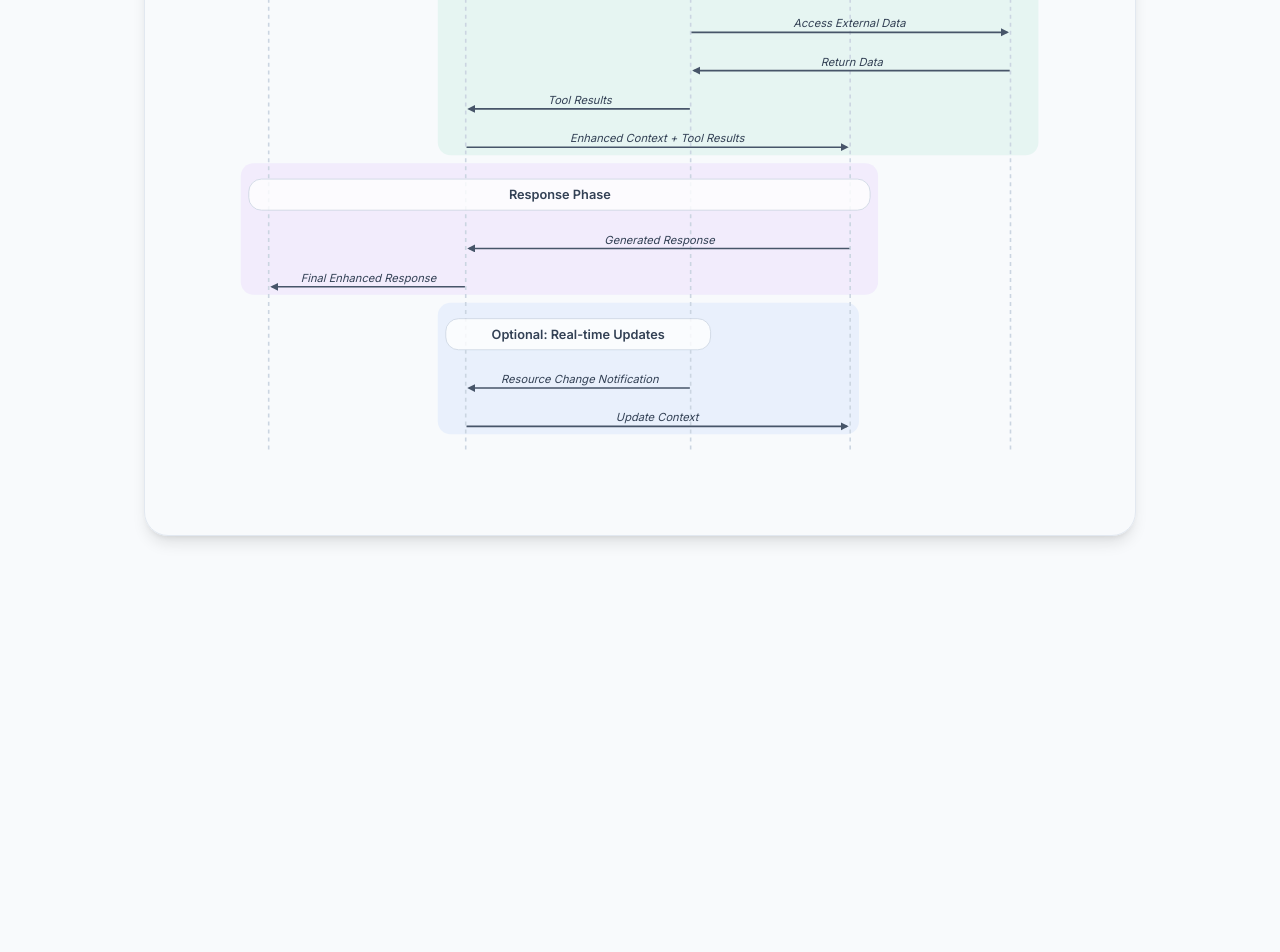
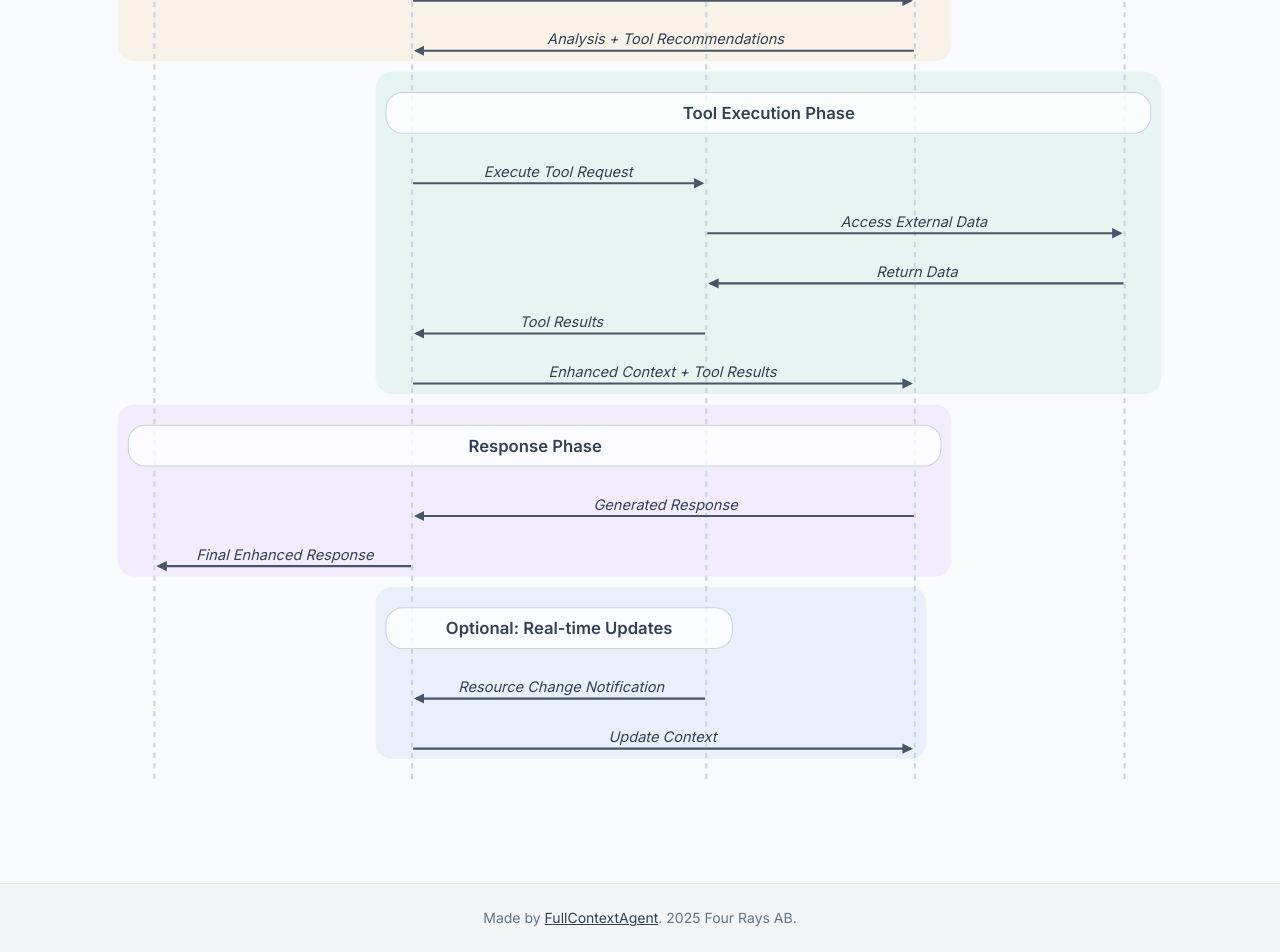
Before and after one commit to kaishin/mcp-diagram, a plain HTML site: page index.html in a window 1280 px wide. Shown: the part 986-1938 px from the top of the page. Before the commit the page ends 1586 px from the top, so only its background shows below. Drawn offline with nearby package versions, Linux system fonts and the light colour scheme.

Commit message:
Enhance layout and add footer to index.html; add permissions settings

```diff
--- a/index.html
+++ b/index.html
@@ -14,12 +14,11 @@
   <body class="min-h-screen bg-slate-50 dark:bg-slate-950 text-slate-900 dark:text-slate-50 font-[Inter] antialiased">
     <div class="min-h-screen flex flex-col">
       <!-- Main Content -->
-      <main class="flex-1 py-8 bg-slate-50 dark:bg-slate-950">
-        <div class="w-full mx-auto px-4 max-w-4xl xl:max-w-5xl rounded-3xl">
+      <main class="flex-1 bg-slate-50 dark:bg-slate-950">
+        <div class="w-full">
           <!-- Diagram Section -->
-          <section class="mb-8">
-            <div class="bg-black/3 dark:bg-white/5 rounded-3xl border border-slate-200 dark:border-slate-800 shadow-lg dark:shadow-[0_12px_48px_rgba(0,0,0,0.4)] overflow-hidden transition-all duration-300 hover:shadow-xl dark:hover:shadow-[0_24px_64px_rgba(0,0,0,0.5)] hover:border-slate-300 dark:hover:border-slate-700">
-              <div class="p-8 border-b border-slate-200 dark:border-slate-800 bg-black/[0.02] dark:bg-black/10">
+          <section>
+            <div class="p-8 bg-black/[0.02] dark:bg-black/10">
               <h2 class="text-5xl font-black leading-tight text-slate-900 dark:text-slate-50 tracking-tight mb-2">How MCP Works</h2>
               <p class="text-xl text-slate-600 dark:text-slate-400 leading-relaxed">
                 MCP (Model Context Protocol) is a standardized protocol that
@@ -687,6 +686,13 @@
           </section>
         </div>
       </main>
+
+      <!-- Footer -->
+      <footer class="py-6 px-8 bg-black/[0.02] dark:bg-black/10 border-t border-slate-200 dark:border-slate-800">
+        <p class="text-center text-sm text-slate-500 dark:text-slate-400">
+          Made by <a href="https://www.youtube.com/@FullContextAgent" target="_blank" rel="noopener noreferrer" class="text-slate-700 dark:text-slate-300 hover:text-slate-900 dark:hover:text-slate-100 transition-colors underline">FullContextAgent</a>. 2025 Four Rays AB.
+        </p>
+      </footer>
     </div>
   </body>
 </html>
```
Also changed, not shown: .claude/settings.local.json (added). Lines whose indentation alone changed are shown as unchanged.
